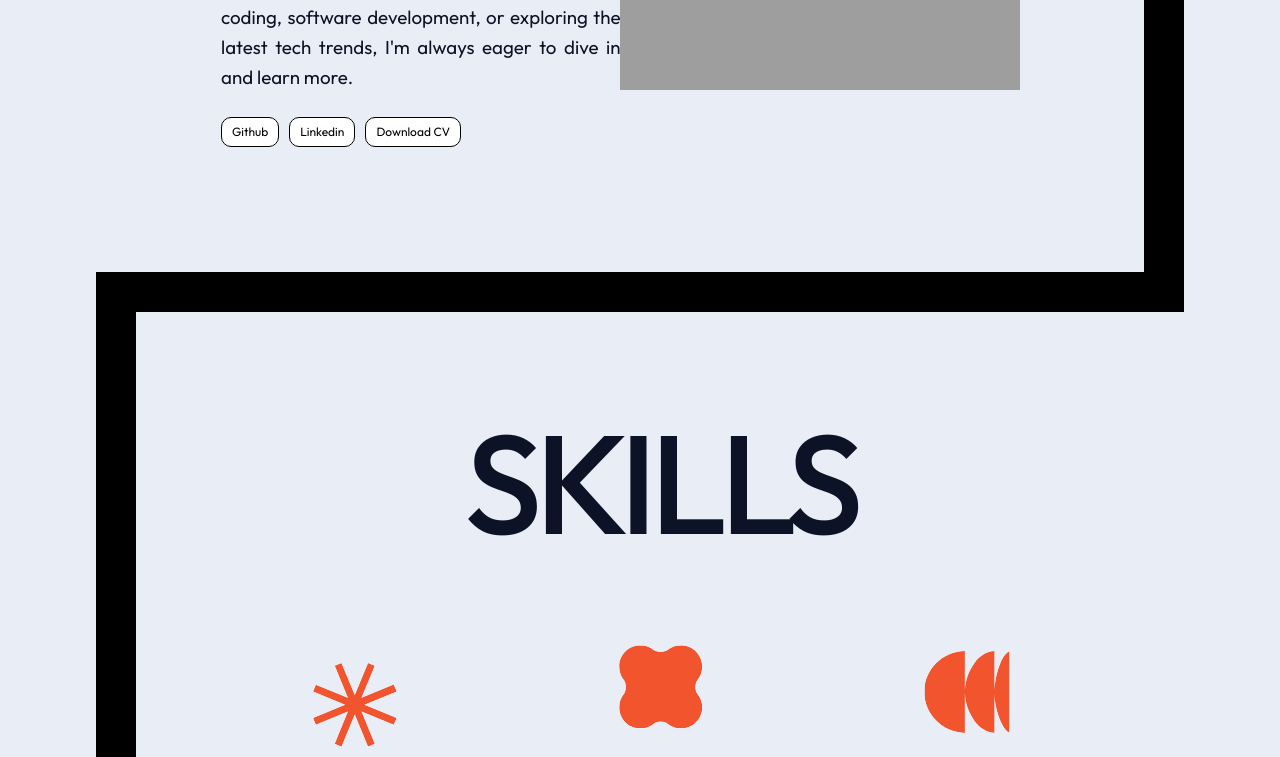
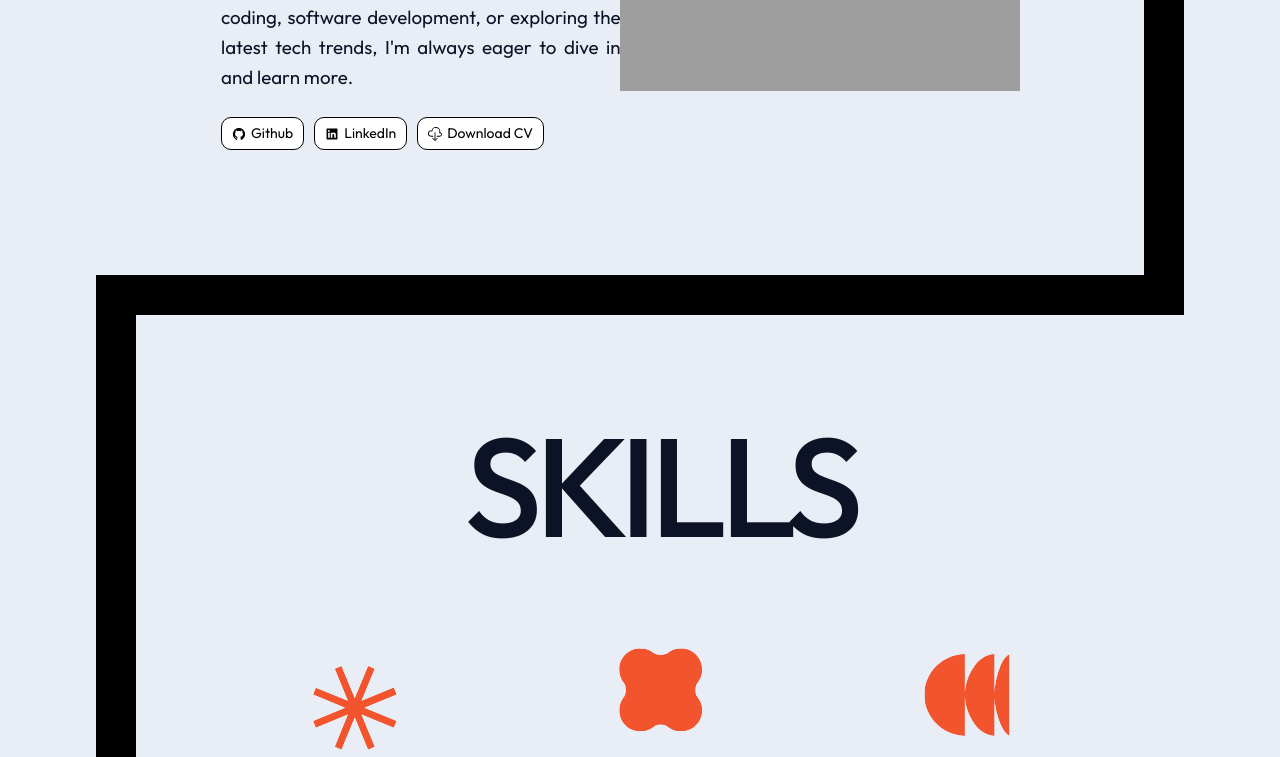
Before and after one commit to PaperNsalt/Portfolio, a React (Vite) app in the folder react-portfolio/: page / in a window 1280 px wide. Shown: the part 1769-2526 px from the top of the page. Built offline with nearby package versions, Linux system fonts and the light colour scheme; grey boxes are pictures that could not be loaded.

Commit message:
add ButtonComponent, IconComponent

```diff
--- /dev/null
+++ b/react-portfolio/src/components/ButtonComponent.jsx
@@ -0,0 +1,32 @@
+function ButtonLink({
+  href,
+  label,
+  download = true,
+  newTab = false,
+  icon = null,
+}) {
+  return (
+    <a
+      href={href}
+      download={download}
+      target={newTab ? "_blank" : undefined}
+      rel={newTab ? "noopener noreferrer" : undefined}
+      className="inline-block"
+    >
+      <button
+        className="
+          flex items-center gap-2
+          border bg-white text-[1.4rem]
+          px-4 py-2 rounded-2xl
+          transition-colors duration-200
+          hover:bg-[#f2552e]/80 hover:text-white hover:border-black
+        "
+      >
+        {icon && <span className="">{icon}</span>}
+        {label}
+      </button>
+    </a>
+  );
+}
+
+export default ButtonLink;
--- /dev/null
+++ b/react-portfolio/src/components/IconComponent.jsx
@@ -0,0 +1,66 @@
+export const DownloadIcon = (
+  <svg
+    stroke="currentColor"
+    fill="currentColor"
+    strokeWidth="0"
+    viewBox="0 0 16 16"
+    height="1em"
+    width="1em"
+    xmlns="http://www.w3.org/2000/svg"
+  >
+    <path d="M4.887 5.2l-.964-.165A2.5 2.5 0 103.5 10H6v1H3.5a3.5 3.5 0 11.59-6.95 5.002 5.002 0 119.804 1.98A2.501 2.501 0 0113.5 11H10v-1h3.5a1.5 1.5 0 00.237-2.981L12.7 6.854l.216-1.028a4 4 0 10-7.843-1.587l-.185.96z" />
+    <path
+      fillRule="evenodd"
+      d="M5 12.5a.5.5 0 01.707 0L8 14.793l2.293-2.293a.5.5 0 11.707.707l-2.646 2.646a.5.5 0 01-.708 0L5 13.207a.5.5 0 010-.707z"
+      clipRule="evenodd"
+    />
+    <path
+      fillRule="evenodd"
+      d="M8 6a.5.5 0 01.5.5v8a.5.5 0 01-1 0v-8A.5.5 0 018 6z"
+      clipRule="evenodd"
+    />
+  </svg>
+);
+
+export const LinkedInIcon = (
+  <svg
+    stroke="currentColor"
+    fill="currentColor"
+    stroke-width="0"
+    viewBox="0 0 1024 1024"
+    height="1em"
+    width="1em"
+    xmlns="http://www.w3.org/2000/svg"
+  >
+    <path d="M880 112H144c-17.7 0-32 14.3-32 32v736c0 17.7 14.3 32 32 32h736c17.7 0 32-14.3 32-32V144c0-17.7-14.3-32-32-32zM349.3 793.7H230.6V411.9h118.7v381.8zm-59.3-434a68.8 68.8 0 1 1 68.8-68.8c-.1 38-30.9 68.8-68.8 68.8zm503.7 434H675.1V608c0-44.3-.8-101.2-61.7-101.2-61.7 0-71.2 48.2-71.2 98v188.9H423.7V411.9h113.8v52.2h1.6c15.8-30 54.5-61.7 112.3-61.7 120.2 0 142.3 79.1 142.3 181.9v209.4z"></path>
+  </svg>
+);
+
+export const GithubIcon = (
+  <svg
+    stroke="currentColor"
+    fill="currentColor"
+    stroke-width="0"
+    viewBox="0 0 1024 1024"
+    height="1em"
+    width="1em"
+    xmlns="http://www.w3.org/2000/svg"
+  >
+    <path d="M511.6 76.3C264.3 76.2 64 276.4 64 523.5 64 718.9 189.3 885 363.8 946c23.5 5.9 19.9-10.8 19.9-22.2v-77.5c-135.7 15.9-141.2-73.9-150.3-88.9C215 726 171.5 718 184.5 703c30.9-15.9 62.4 4 98.9 57.9 26.4 39.1 77.9 32.5 104 26 5.7-23.5 17.9-44.5 34.7-60.8-140.6-25.2-199.2-111-199.2-213 0-49.5 16.3-95 48.3-131.7-20.4-60.5 1.9-112.3 4.9-120 58.1-5.2 118.5 41.6 123.2 45.3 33-8.9 70.7-13.6 112.9-13.6 42.4 0 80.2 4.9 113.5 13.9 11.3-8.6 67.3-48.8 121.3-43.9 2.9 7.7 24.7 58.3 5.5 118 32.4 36.8 48.9 82.7 48.9 132.3 0 102.2-59 188.1-200 212.9a127.5 127.5 0 0 1 38.1 91v112.5c.8 9 0 17.9 15 17.9 177.1-59.7 304.6-227 304.6-424.1 0-247.2-200.4-447.3-447.5-447.3z"></path>
+  </svg>
+);
+
+export const LiveDemoIcon = (
+  <svg
+    stroke="currentColor"
+    fill="currentColor"
+    stroke-width="0"
+    version="1.1"
+    viewBox="0 0 16 16"
+    height="1em"
+    width="1em"
+    xmlns="http://www.w3.org/2000/svg"
+  >
+    <path d="M14.5 6.5c-0.444 0-0.843 0.193-1.118 0.5h-2.968l2.099-2.099c0.411 0.023 0.83-0.123 1.144-0.437 0.586-0.586 0.586-1.536 0-2.121s-1.536-0.586-2.121 0c-0.314 0.314-0.46 0.733-0.437 1.144l-2.099 2.099v-2.968c0.307-0.275 0.5-0.674 0.5-1.118 0-0.828-0.672-1.5-1.5-1.5s-1.5 0.672-1.5 1.5c0 0.444 0.193 0.843 0.5 1.118v2.968l-2.099-2.099c0.023-0.411-0.123-0.83-0.437-1.144-0.586-0.586-1.536-0.586-2.121 0s-0.586 1.536 0 2.121c0.314 0.314 0.733 0.46 1.144 0.437l2.099 2.099h-2.968c-0.275-0.307-0.674-0.5-1.118-0.5-0.828 0-1.5 0.672-1.5 1.5s0.672 1.5 1.5 1.5c0.444 0 0.843-0.193 1.118-0.5h2.968l-2.099 2.099c-0.411-0.023-0.83 0.123-1.144 0.437-0.586 0.586-0.586 1.536 0 2.121s1.536 0.586 2.121 0c0.314-0.314 0.46-0.733 0.437-1.144l2.099-2.099v2.968c-0.307 0.275-0.5 0.674-0.5 1.118 0 0.828 0.672 1.5 1.5 1.5s1.5-0.672 1.5-1.5c0-0.444-0.193-0.843-0.5-1.118v-2.968l2.099 2.099c-0.023 0.411 0.123 0.83 0.437 1.144 0.586 0.586 1.536 0.586 2.121 0s0.586-1.536 0-2.121c-0.314-0.314-0.733-0.46-1.144-0.437l-2.099-2.099h2.968c0.275 0.307 0.674 0.5 1.118 0.5 0.828 0 1.5-0.672 1.5-1.5s-0.672-1.5-1.5-1.5z"></path>
+  </svg>
+);
--- a/react-portfolio/src/components/ProjectCard.jsx
+++ b/react-portfolio/src/components/ProjectCard.jsx
@@ -1,3 +1,7 @@
+import ButtonComponent from "../components/ButtonComponent.jsx"
+import { GithubIcon, LiveDemoIcon } from "./IconComponent.jsx";
+import { LinkedInIcon } from "./IconComponent.jsx";
+
 function ProjectCard({
   title,
   description,
@@ -34,24 +38,12 @@ function ProjectCard({
 
         <div className="flex gap-6 xl:mt-6">
           {liveLink && (
-            <a href={liveLink} target="_blank" rel="noreferrer">
-              <button className={buttonCard}>
-                {" "}
-                <svg
-                  stroke="currentColor"
-                  fill="currentColor"
-                  stroke-width="0"
-                  version="1.1"
-                  viewBox="0 0 16 16"
-                  height="1em"
-                  width="1em"
-                  xmlns="http://www.w3.org/2000/svg"
-                >
-                  <path d="M14.5 6.5c-0.444 0-0.843 0.193-1.118 0.5h-2.968l2.099-2.099c0.411 0.023 0.83-0.123 1.144-0.437 0.586-0.586 0.586-1.536 0-2.121s-1.536-0.586-2.121 0c-0.314 0.314-0.46 0.733-0.437 1.144l-2.099 2.099v-2.968c0.307-0.275 0.5-0.674 0.5-1.118 0-0.828-0.672-1.5-1.5-1.5s-1.5 0.672-1.5 1.5c0 0.444 0.193 0.843 0.5 1.118v2.968l-2.099-2.099c0.023-0.411-0.123-0.83-0.437-1.144-0.586-0.586-1.536-0.586-2.121 0s-0.586 1.536 0 2.121c0.314 0.314 0.733 0.46 1.144 0.437l2.099 2.099h-2.968c-0.275-0.307-0.674-0.5-1.118-0.5-0.828 0-1.5 0.672-1.5 1.5s0.672 1.5 1.5 1.5c0.444 0 0.843-0.193 1.118-0.5h2.968l-2.099 2.099c-0.411-0.023-0.83 0.123-1.144 0.437-0.586 0.586-0.586 1.536 0 2.121s1.536 0.586 2.121 0c0.314-0.314 0.46-0.733 0.437-1.144l2.099-2.099v2.968c-0.307 0.275-0.5 0.674-0.5 1.118 0 0.828 0.672 1.5 1.5 1.5s1.5-0.672 1.5-1.5c0-0.444-0.193-0.843-0.5-1.118v-2.968l2.099 2.099c-0.023 0.411 0.123 0.83 0.437 1.144 0.586 0.586 1.536 0.586 2.121 0s0.586-1.536 0-2.121c-0.314-0.314-0.733-0.46-1.144-0.437l-2.099-2.099h2.968c0.275 0.307 0.674 0.5 1.118 0.5 0.828 0 1.5-0.672 1.5-1.5s-0.672-1.5-1.5-1.5z"></path>
-                </svg>
-                Live Demo
-              </button>
-            </a>
+            <ButtonComponent
+            href = "https://github.com/PaperNsalt"
+                label = "Live Demo"
+                newTab
+                icon ={LiveDemoIcon}
+            />
           )}
 
           {githubLink && (
--- a/react-portfolio/src/pages/MainSection.jsx
+++ b/react-portfolio/src/pages/MainSection.jsx
@@ -1,5 +1,11 @@
 import "../App.css";
 import StoryCard from "../components/StoryCard.jsx";
+import ButtonComponent from "../components/ButtonComponent.jsx"
+import { DownloadIcon } from "../components/IconComponent.jsx";
+import { LinkedInIcon } from "../components/IconComponent.jsx";
+import { GithubIcon } from "../components/IconComponent.jsx";
+
+import cvFile from "../assets/Rellama CV.pdf";
 
 import jem from "../img/jem.png";
 import Photoshop from "../assets/ps.svg";
@@ -65,7 +71,6 @@ function MainSection() {
 
       {/* second section */}
       <section className="border-e-40 border-b-40 max-[426px]:border-b-20 max-[426px]:border-e-20 xl:p-50 lg:p-30 md:p-20 max-[426px]:px-8 max-[426px]:py-40">
-
         <div className="anim grid grid-cols-[repeat(auto-fit,minmax(200px,2fr))] ">
           <div className="flex flex-col justify-center items-start max-[426px]:order-2">
             <h1 className="md:self-center lg:text-left lg:self-center xl:self-start text-5x1 max-[426px]:text-[4rem] max-[426px]:leading-20 max-[426px]:self-center max-[426px]:mb-0 md:text-[7rem] lg:text-[14rem] xl:text-[13rem] font-medium tracking-tighter md:leading-28 lg:leading-50 xl:leading-56 mb-4">
@@ -86,30 +91,29 @@ function MainSection() {
 
             <div className="mt-10 flex gap-10 md:gap-4 max-[426px]:mt-8">
               <div>
-                <button
-                  className="border bg-white text-[2rem] hover:bg-[#f2552e]/80 hover:text-white hover:rounded-2xl hover:border-black px-4 py-2 rounded-2xl max-[426px]:text-[1rem] md:text-[1.2rem]
-              transition-colors duration-200"
-                >
-                  Github
-                </button>
+                <ButtonComponent
+                href = "https://github.com/PaperNsalt"
+                label = "Github"
+                newTab
+                icon ={GithubIcon}
+                />
               </div>
 
               <div>
-                <button
-                  className="border bg-white text-[2rem] hover:bg-[#f2552e]/80 hover:text-white hover:rounded-2xl hover:border-black px-4 py-2 rounded-2xl max-[426px]:text-[1rem] md:text-[1.2rem]
-              transition-colors duration-200"
-                >
-                  Linkedin
-                </button>
+                <ButtonComponent
+                href = "https://www.linkedin.com/in/jeremy-rellama-39292a339/"
+                label = "LinkedIn"
+                newTab
+                icon={LinkedInIcon}
+                />
               </div>
 
               <div>
-                <button
-                  className="border bg-white text-[2rem] hover:bg-[#f2552e]/80 hover:text-white hover:rounded-2xl hover:border-black px-4 py-2 rounded-2xl max-[426px]:text-[1rem] md:text-[1.2rem]
-              transition-colors duration-200"
-                >
-                  Download CV
-                </button>
+                <ButtonComponent
+                href={cvFile}
+                label="Download CV"
+                icon={DownloadIcon}
+                />
               </div>
             </div>
           </div>
```
Also changed, not shown: 1 other file (tests, documents, lock files or other folders).
